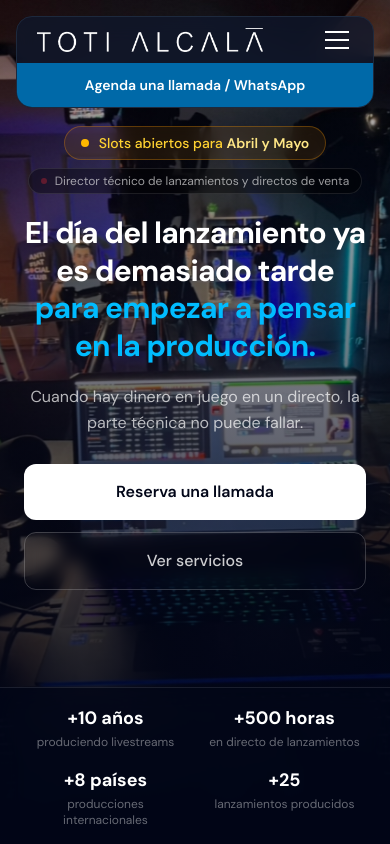
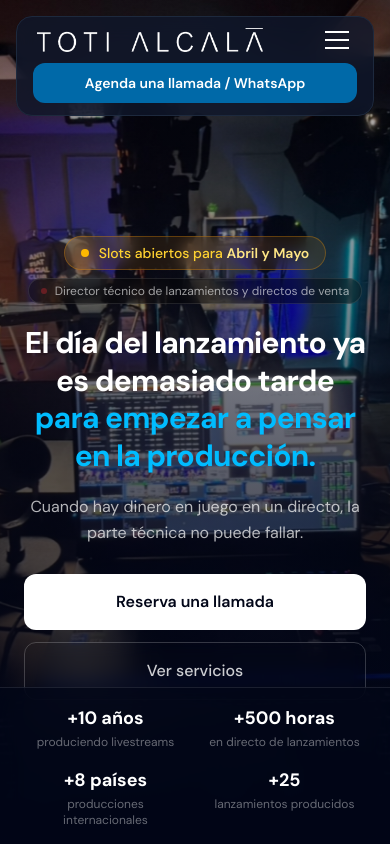
Before and after one commit to totialcala/totialcala-web, a Next.js app: page / in a window 390 px wide. Shown: the top 844 px of the page. Built offline with nearby package versions, Linux system fonts and the light colour scheme; grey boxes are pictures that could not be loaded.

Commit message:
fix: mobile CTA button width and hero content position

```diff
--- a/components/Hero.tsx
+++ b/components/Hero.tsx
@@ -13,7 +13,7 @@ const stats = [
 
 export default function Hero() {
   return (
-    <section className="relative h-screen min-h-[600px] flex flex-col justify-center md:justify-end overflow-hidden">
+    <section className="relative h-screen min-h-[600px] flex flex-col justify-end overflow-hidden">
       {/* Fullscreen background photo */}
       <Image
         src="/images/photos/Live_Criptoprofe.png"
@@ -42,7 +42,7 @@ export default function Hero() {
       </motion.div>
 
       {/* Main content */}
-      <div className="relative z-10 px-6 md:px-12 pb-32 md:pb-36 w-full max-w-4xl text-center md:text-left mx-auto md:mx-0">
+      <div className="relative z-10 px-6 md:px-12 pb-36 md:pb-36 w-full max-w-4xl text-center md:text-left mx-auto md:mx-0">
 
         {/* Mobile-only badges */}
         <motion.div
--- a/components/Navbar.tsx
+++ b/components/Navbar.tsx
@@ -64,12 +64,14 @@ export default function Navbar() {
         </div>
 
         {/* Mobile CTA bar */}
-        <a
-          href="#contacto"
-          className="md:hidden flex items-center justify-center bg-sky-700 hover:bg-sky-600 text-white text-sm font-semibold py-3 transition-colors duration-200 cursor-pointer"
-        >
-          Agenda una llamada / WhatsApp
-        </a>
+        <div className="md:hidden px-4 pb-3">
+          <a
+            href="#contacto"
+            className="flex items-center justify-center bg-sky-700 hover:bg-sky-600 text-white text-sm font-semibold py-2.5 rounded-xl transition-colors duration-200 cursor-pointer"
+          >
+            Agenda una llamada / WhatsApp
+          </a>
+        </div>
       </nav>
 
       {/* Mobile menu overlay */}
```
